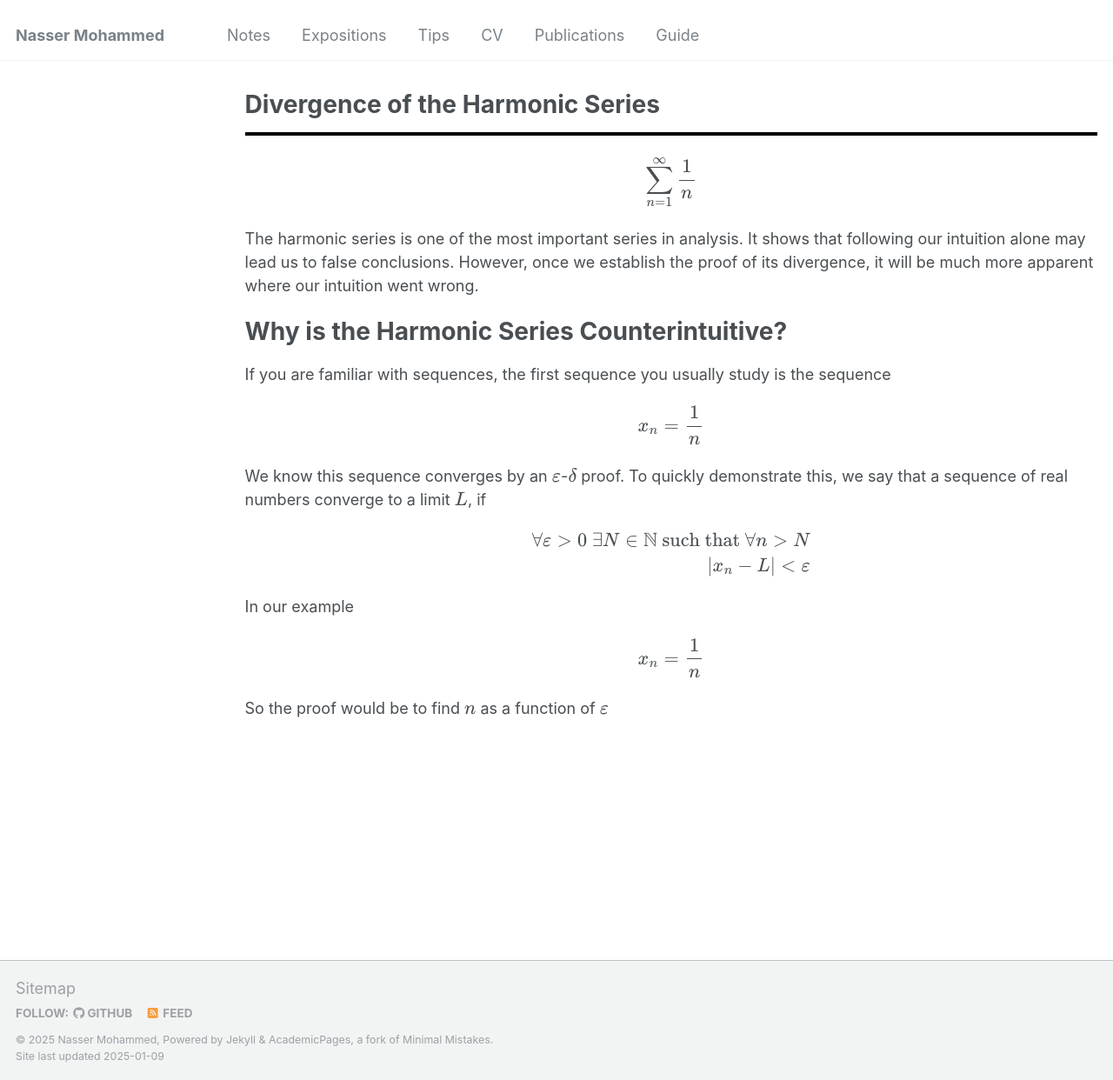
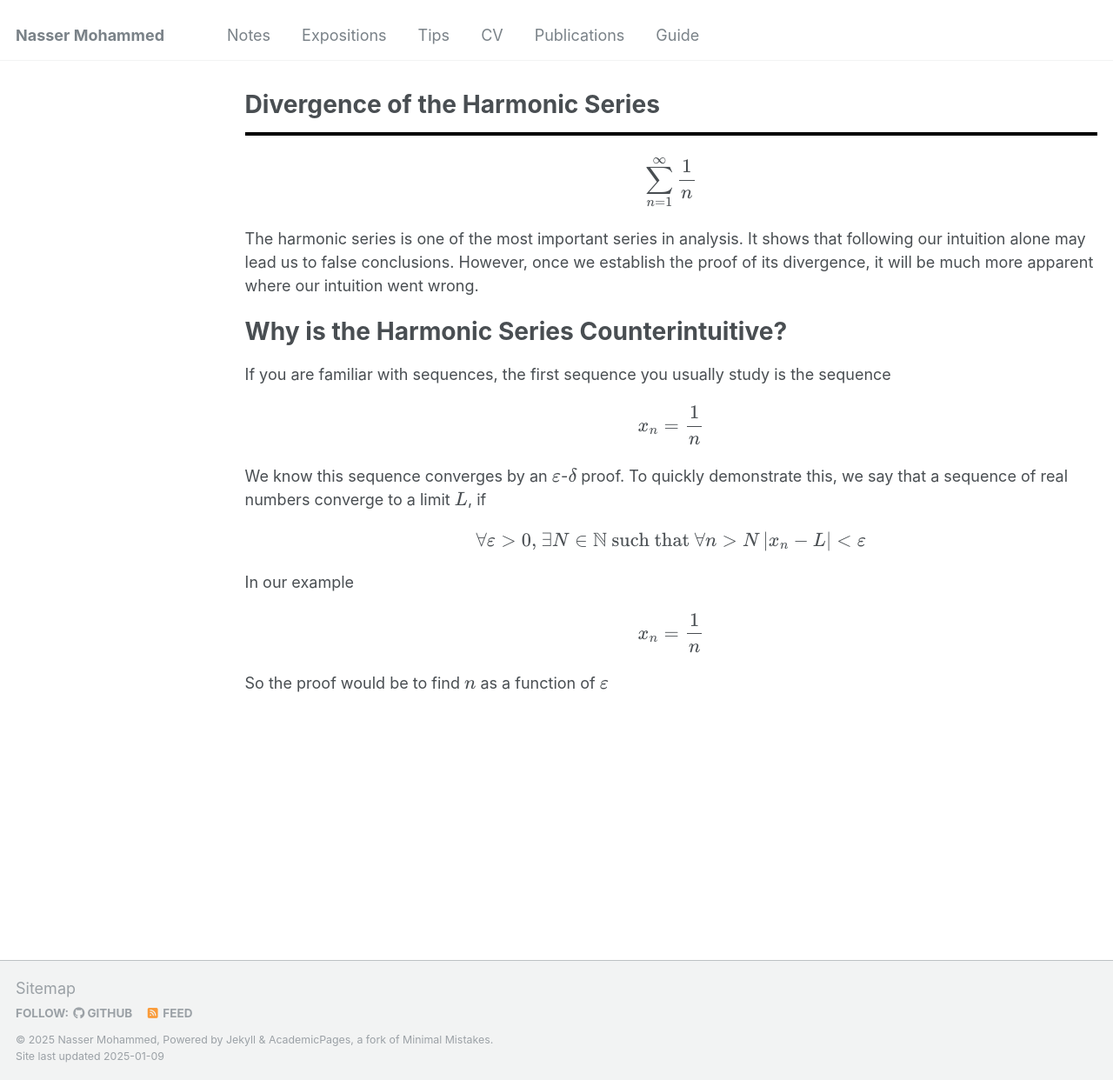
Before and after one commit to Nasser-Mohammed/Nasser-Mohammed.github.io, a Jekyll site: the page built from _pages/notes/analysis/harmonic-series.md, in a window 1280 px wide and 1242 px high. Shown: the whole window at 87% size. Built offline with Jekyll 4.4.1, drawn with Linux system fonts in a browser that asks for light colours.

Commit message:
Update harmonic-series.md

```diff
--- a/_pages/notes/analysis/harmonic-series.md
+++ b/_pages/notes/analysis/harmonic-series.md
@@ -16,10 +16,8 @@ If you are familiar with sequences, the first sequence you usually study is the
 We know this sequence converges by an \\(\varepsilon\\)-\\(\delta\\) proof. To quickly demonstrate this, we say that a sequence of real numbers converge to a limit \\(L\\), if
 <div style="text-align: center;">
 $$
-\begin{align}
-\forall \varepsilon > 0 \text{ } \exists N \in \mathbb{N} \text{ such that } \forall n > N \\
+\forall \varepsilon > 0 \text{, } \exists N \in \mathbb{N} \text{ such that } \forall n > N \newline
 \left|x_n - L \right| < \varepsilon
-\end{align}
 $$
 </div>
 In our example
```
